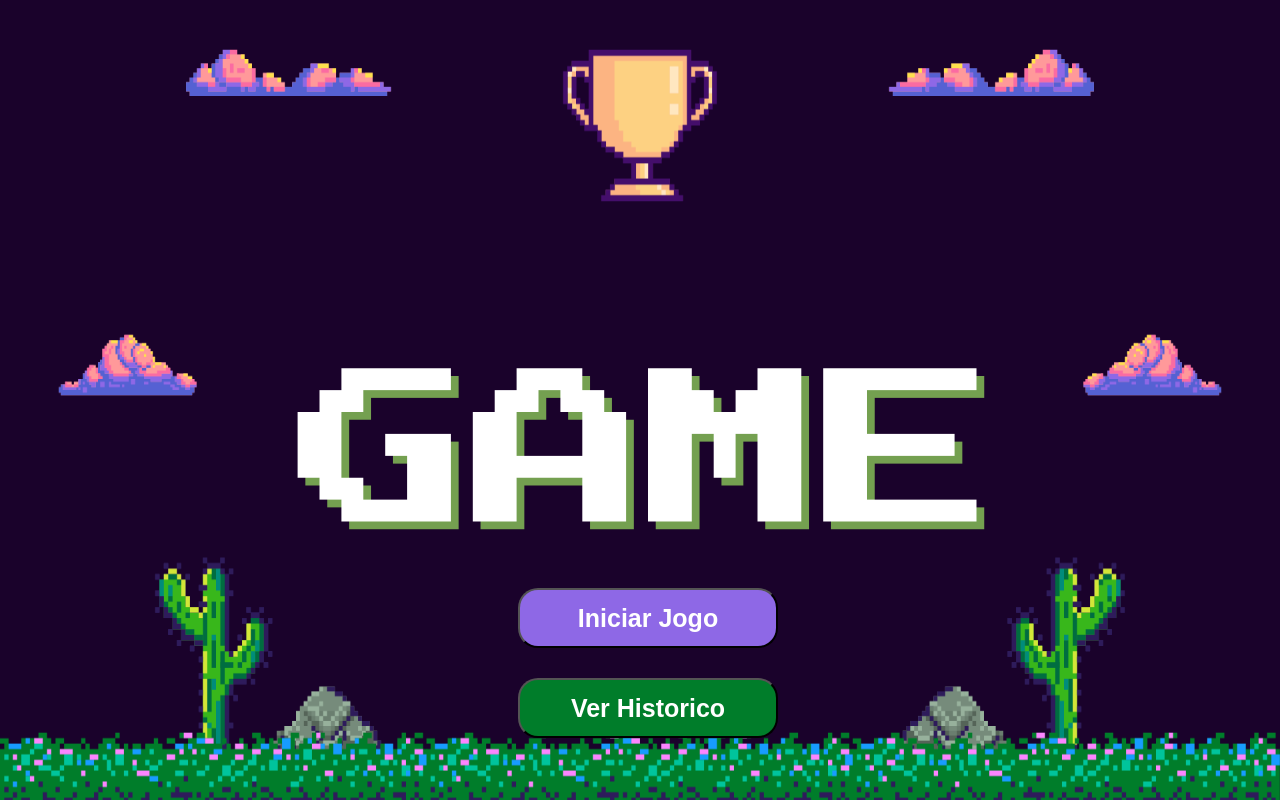
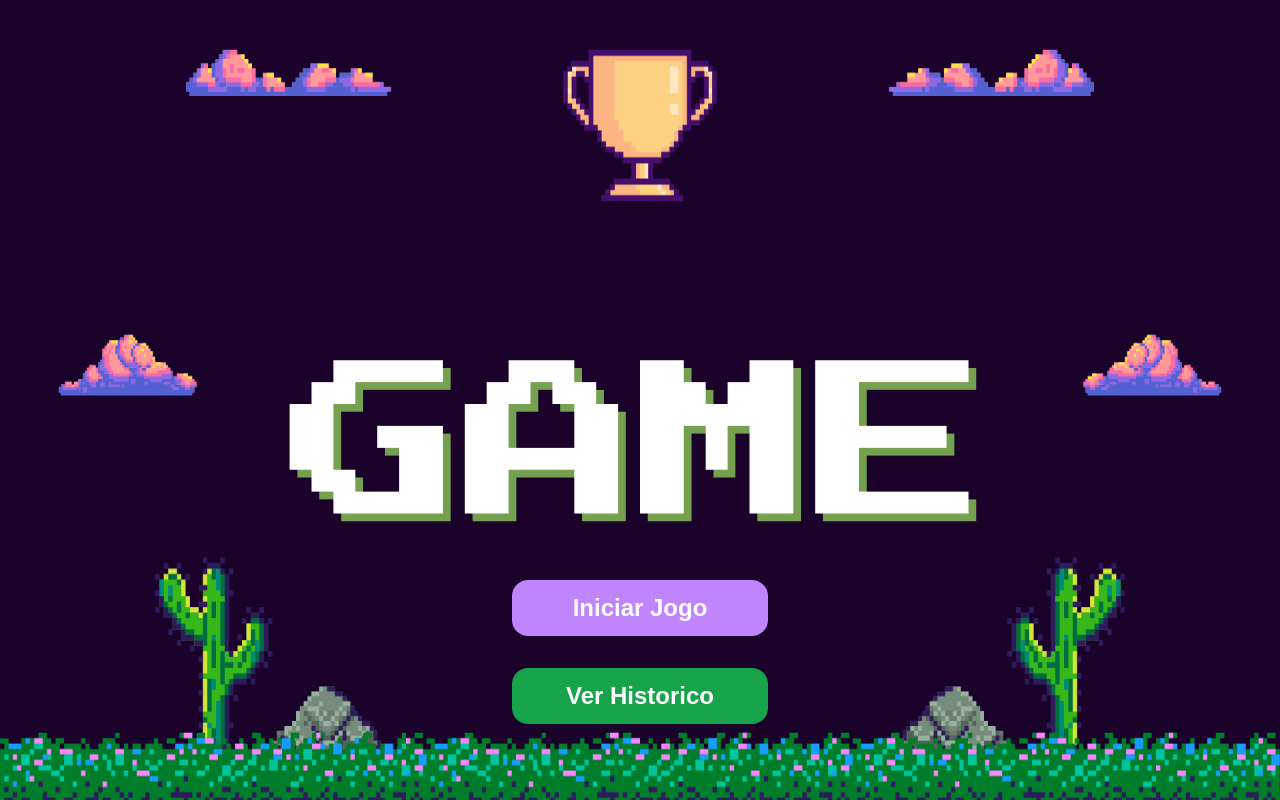
Before and after one commit to LuMedeir/Jogo_da_Velha-frontend, a Vue app: page / in a window 1280 px wide. Built offline with nearby package versions, Linux system fonts and the light colour scheme.

Commit message:
implementado o Tailwind na HomePage

```diff
--- /dev/null
+++ b/postcss.config.js
@@ -0,0 +1,6 @@
+module.exports = {
+    plugins: {
+      tailwindcss: {},
+      autoprefixer: {},
+    },
+  };
--- /dev/null
+++ b/src/assets/tailwind.css
@@ -0,0 +1,3 @@
+@tailwind base;
+@tailwind components;
+@tailwind utilities;
--- a/src/components/HomePage.vue
+++ b/src/components/HomePage.vue
@@ -22,73 +22,12 @@
 
 <template>
 
-  <div class="home-div">
-    <img src="../assets/img/home-background.png" alt="" class="home-background">
-    <img class="home-game-img" src="../assets/img/game.png"/>
-    <div class="home-buttons">
-      <button @click="startGame" class="buttons home-play">Iniciar Jogo</button>
-      <button @click="showTable" class="buttons home-table">Ver Historico</button>
+  <div class="bg-cover bg-center flex flex-col items-center w-screen h-screen overflow-x-hidden overflow-y-hidden">
+    <img class="absolute top-0 left-0 -z-10 w-full h-full" src="../assets/img/home-background.png">
+    <img class="mt-[340px] mb-[40px] pointer-events-none" src="../assets/img/game.png"/>
+    <div class="flex flex-col gap-8">
+      <button @click="startGame" class="text-2xl font-semibold text-white w-64 h-14 rounded-2xl bg-purple-400 hover:bg-purple-500">Iniciar Jogo</button>
+      <button @click="showTable" class="text-2xl font-semibold text-white w-64 h-14 rounded-2xl bg-green-600 hover:bg-green-900">Ver Historico</button>
     </div>
   </div>
 </template>
-
-<style scoped>
-  .home-background {
-    position: absolute;
-    top: 0;
-    left: 0;
-    z-index: -1;
-    width: 100%;
-    height: 100%;
-  }
-
-  .home-div {
-    background-size: cover;
-    background-position: center;
-    display: flex;
-    flex-direction: column;
-    align-items: center;
-    height: 100%;
-    width: 100vw;
-    overflow-x: hidden;
-    overflow-y: hidden;
-  }
-
-  .home-game-img {
-    margin-top: 340px;
-    margin-bottom: 40px;
-    pointer-events: none;
-  }
-
-  .home-buttons {
-    display: flex;
-    flex-direction: column;
-    gap: 30px;
-  }
-
-  .buttons {
-    font-size: 25px;
-    font-weight: 600;
-    color: white;
-    width: 260px;
-    height: 60px;
-    border-radius: 20px;
-  }
-
-  .home-play {
-    background-color: #8e68e6;
-  }
-
-  .home-play:hover {
-    background-color: #6b3f9e;
-  }
-
-  .home-table {
-    background-color: #007d2a;
-  }
-
-  .home-table:hover {
-    background-color: #005b1f;
-  }
-
-</style>
--- a/src/main.js
+++ b/src/main.js
@@ -3,6 +3,7 @@
 import { createApp } from 'vue';
 import App from './App.vue';
 import router from './router'; // Importa o router configurado
+import './assets/tailwind.css'; // Importa o arquivo de estilo do TailwindCSS
 
 createApp(App)
   .use(router) // Registra o router no Vue
--- /dev/null
+++ b/tailwind.config.js
@@ -0,0 +1,11 @@
+/** @type {import('tailwindcss').Config} */
+module.exports = {
+  content: [
+    './public/index.html',
+    './src/**/*.{vue,js,ts,jsx,tsx}',
+  ],
+  theme: {
+    extend: {},
+  },
+  plugins: [],
+}
--- a/vue.config.js
+++ b/vue.config.js
@@ -3,5 +3,5 @@ module.exports = defineConfig({
   transpileDependencies: true,
   devServer: {
     port: 8080
-  }
+  },
 })
```
Also changed, not shown: package.json (+7 -1 lines), 2 other files (tests, documents, lock files or other folders).
